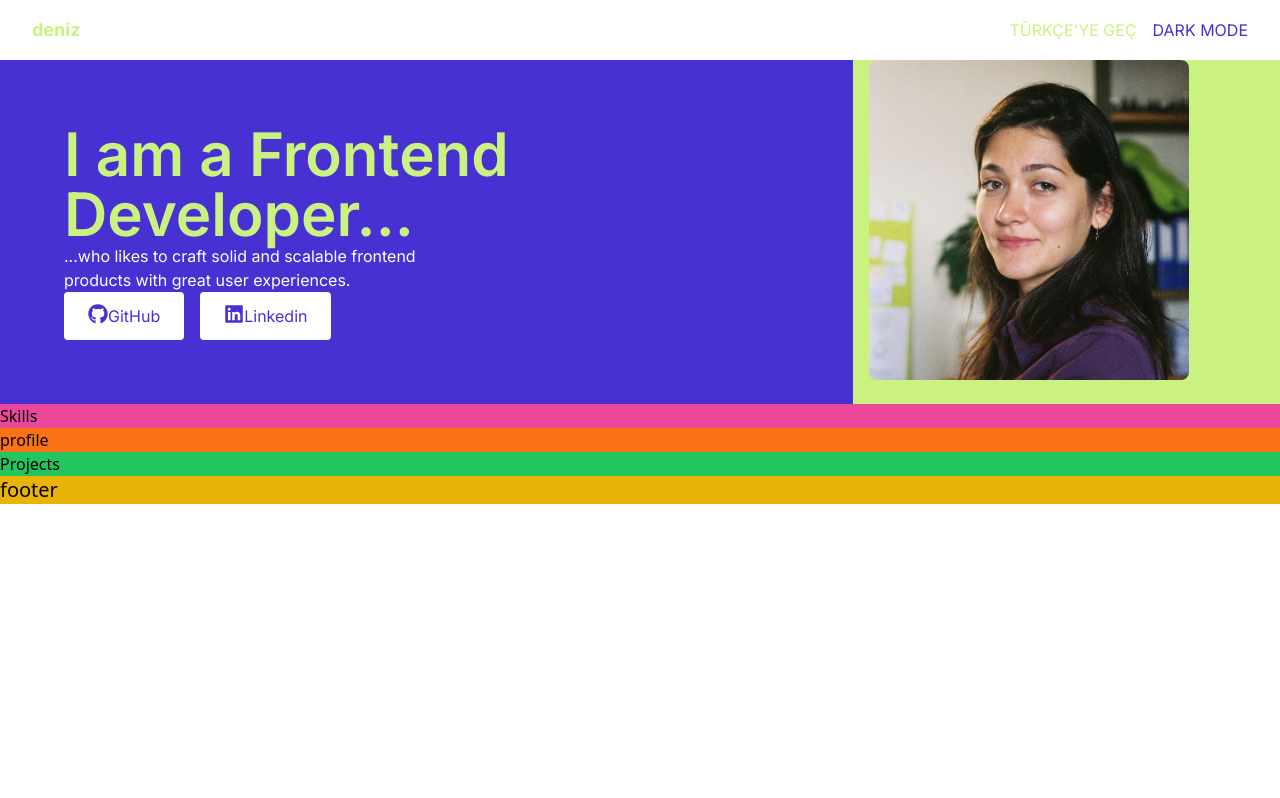
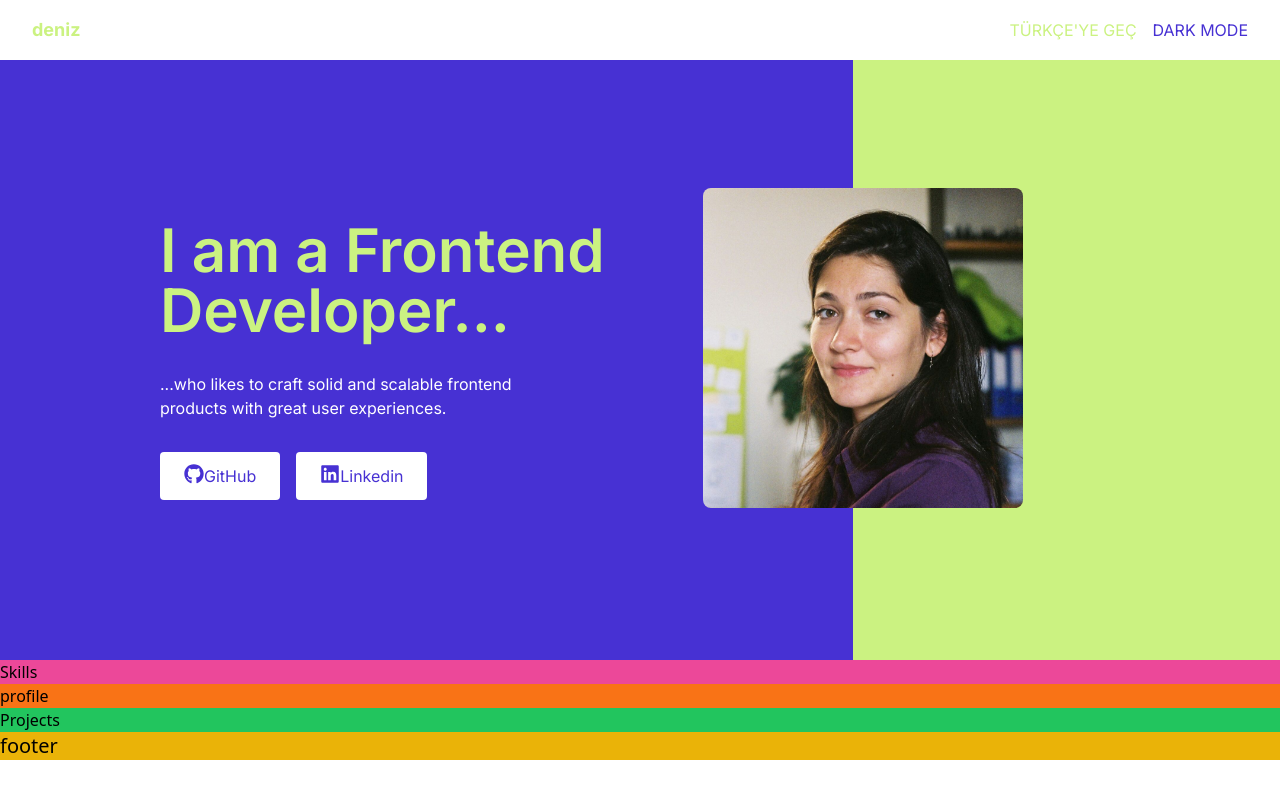
Before and after one commit to 0zturk-deniz/personal-website-deniz, a React (Vite) app: page / in a window 1280 px wide. Built offline with nearby package versions, Linux system fonts and the light colour scheme.

Commit message:
fixes profile photo position

```diff
--- a/src/components/Landing.jsx
+++ b/src/components/Landing.jsx
@@ -5,18 +5,22 @@ export default function Landing() {
     return (
         <>
         <section className="flex justify-center">
-            <div className="w-2/3 h-max bg-[#4731D3] flex flex-col justify-center items-start p-16 g-6">
+
+            <div className="w-2/3 h-max bg-[#4731D3] flex flex-col justify-center items-start p-40 gap-8">
+
             <h1 className="font-inter text-6xl font-semibold text-[#CBF281]">I am a Frontend <br/>Developer...</h1>
             <p className="font-inter font-xl text-white">...who likes to craft solid and scalable frontend <br/>products with great user experiences.</p>
             <div className="flex flex-row justify-center gap-4">
             <button className="bg-white px-6 py-3 text-[#4731D3] font-inter rounded flex flex-row"><FaGithub className="text-xl"/>GitHub</button>
             <button className="bg-white px-6 py-3 text-[#4731D3] font-inter rounded flex flex-row"><FaLinkedin className="text-xl"/>Linkedin</button>
             </div>
+            </div>
 
+            <div className="w-1/3 bg-[#CBF281]">
+            <img src={denizozturkprofile} alt="deniz ozturk profile photo" className="rounded-lg w-80 aspect-square ml-[-150px] m-32 object-cover"/>
             </div>
-            <div className="w-1/3 px-4 bg-[#CBF281]">
-            <img src={denizozturkprofile} alt="deniz ozturk profile photo" className="rounded-lg w-80 aspect-square object-cover"/>
-            </div>
+
+
             </section>
         </>
 
```
